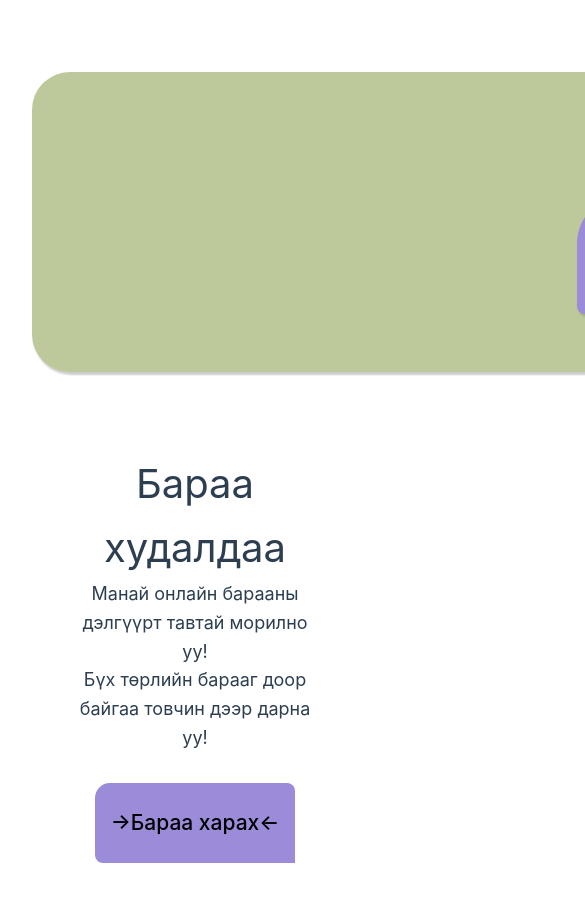
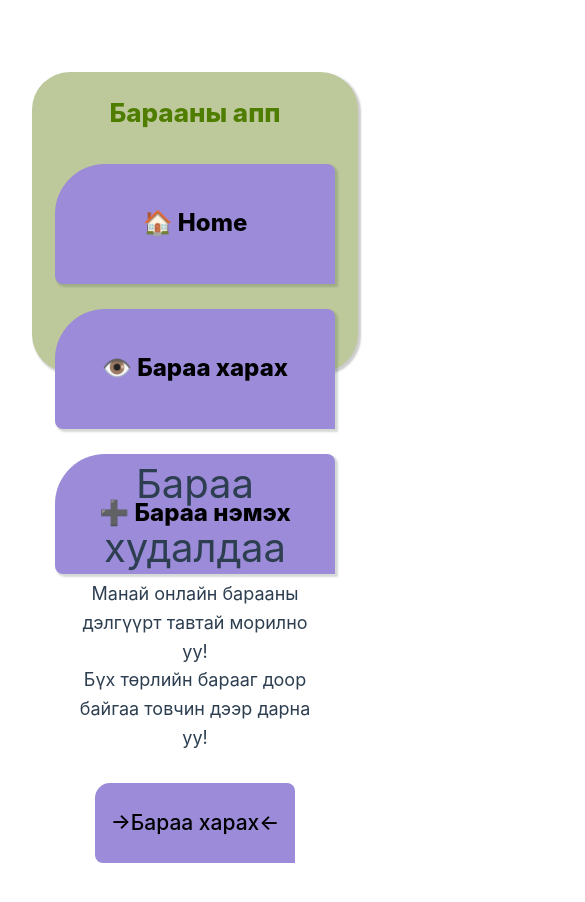
Before and after one commit to Sokolshi/product-frontend, a Vue app: page / in a window 390 px wide. Shown: the top 902 px of the page, 585 px wide, since content can reach past the window. Built offline with nearby package versions, Linux system fonts and the light colour scheme.

Commit message:
make mobile responsive

```diff
--- a/src/components/AppNavbar.vue
+++ b/src/components/AppNavbar.vue
@@ -54,4 +54,20 @@ a {
 
   box-shadow: 2px 2px 2px 1px rgba(46, 71, 49, 0.2);
 }
+@media (max-width: 768px) {
+  .navbar {
+    width: 100%;
+    padding: 20px;
+  }
+
+  .links {
+    flex-direction: column;
+    align-items: center;
+  }
+
+  a {
+    width: 100%;
+    max-width: 280px;
+  }
+}
 </style>
--- a/src/components/ProductCard.vue
+++ b/src/components/ProductCard.vue
@@ -91,4 +91,18 @@ button {
 button:hover {
   background: #7d6cc8;
 }
+
+@media (max-width: 768px) {
+  .product-image {
+    height: 260px;
+  }
+
+  h3 {
+    font-size: 28px;
+  }
+
+  .buttons {
+    flex-direction: column;
+  }
+}
 </style>
--- a/src/views/ProductsView.vue
+++ b/src/views/ProductsView.vue
@@ -31,13 +31,20 @@ onMounted(async () => {
   margin: 0;
 }
 
-h1 {
-  margin-bottom: 25px;
-}
-
 .products-grid {
   display: grid;
   grid-template-columns: repeat(3, 1fr);
   gap: 30px;
 }
+
+/* Энийг хамгийн доор нэм */
+@media (max-width: 768px) {
+  .products-grid {
+    grid-template-columns: 1fr;
+  }
+
+  .page {
+    padding: 15px;
+  }
+}
 </style>
```
